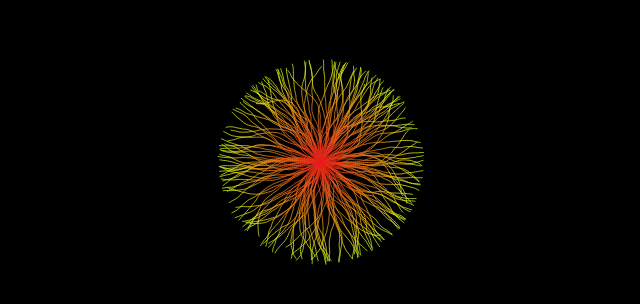
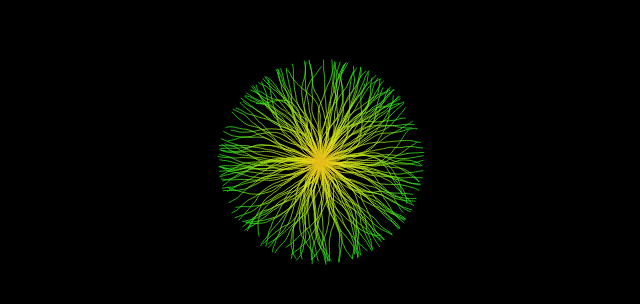
Before and after one commit to yoseftuk/walkers, a plain HTML site: page index.html in a window 1280 px wide. Shown: the part 238-542 px from the top of the page, without its empty margins (319-959 px from the left). Drawn offline with Linux system fonts and the light colour scheme; animation ran at ten frames a second.

Commit message:
* update page title * start from a random color

```diff
--- a/index.html
+++ b/index.html
@@ -2,7 +2,7 @@
 <html lang="en">
 <head>
     <meta charset="UTF-8">
-    <title>Title</title>
+    <title>Walkers | Yoseftuk</title>
     <style>
         html, body {
             margin: 0;
@@ -24,7 +24,7 @@
     var canvas = document.querySelector("#canvas");
     var ctx = canvas.getContext('2d');
     var lines = [];
-    var color = 0;
+    var color = random(0, 360);
     var generalVector = {x: 1, y:0};
 
     ctx.fillStyle = 'black';
```
